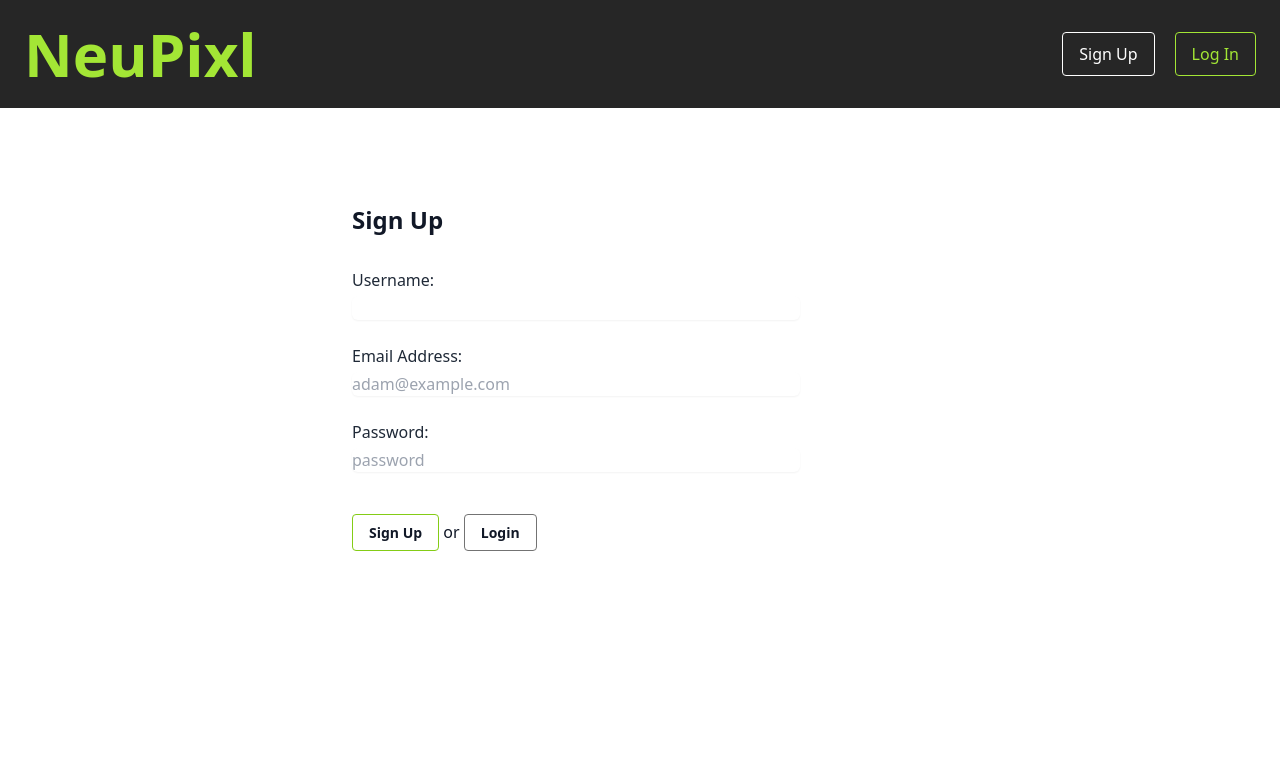
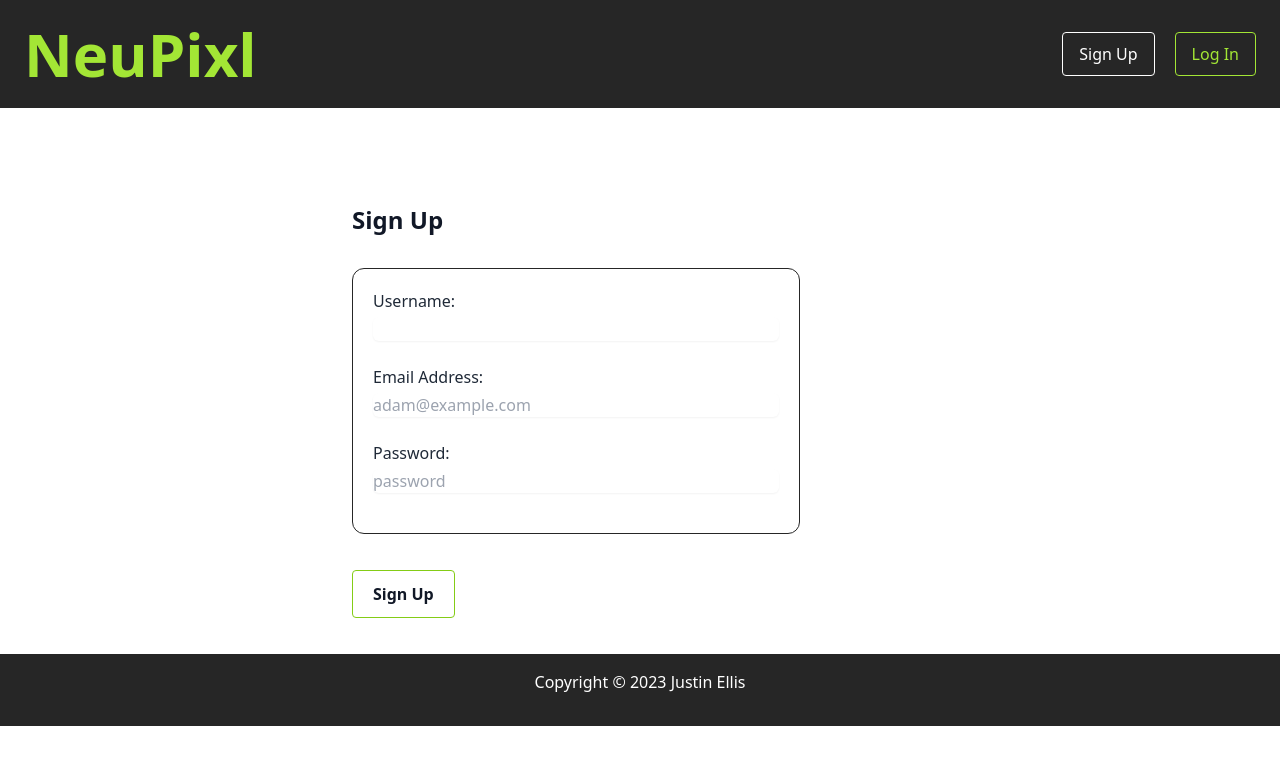
Before and after one commit to jdellis490/mephoto, a React (Create React App) app in the folder client/: page /signup in a window 1280 px wide. Shown: the top 764 px of the page. Built offline with nearby package versions, Linux system fonts and the light colour scheme.

Commit message:
Added Footer and edit login/signup pages

```diff
--- a/client/src/App.js
+++ b/client/src/App.js
@@ -46,6 +46,7 @@ function App() {
           <Route path="/signup" element={<Signup />} />
           <Route path="/login" element={<Login />} />
         </Routes>
+        <Footer />
       </BrowserRouter>
     </ApolloProvider>
   );
--- a/client/src/components/Footer.js
+++ b/client/src/components/Footer.js
@@ -0,0 +1,13 @@
+import React from 'react'
+
+const Footer = () => {
+  return (
+    <footer className="flex items-center justify-between flex-wrap bg-neutral-800 p-4">
+      <div className=" container text-center text-white mb-4">
+          <h4>Copyright &copy; 2023 Justin Ellis</h4>
+      </div>
+    </footer>
+  )
+}
+
+export default Footer
--- a/client/src/pages/Login.js
+++ b/client/src/pages/Login.js
@@ -39,7 +39,7 @@ const Login = (props) => {
       <div className="max-w-xl mx-auto py-12 md:max-w-4x1">
         <div className="py-12">
           <h2 className="text-2xl font-bold">Log In</h2>
-          <div className="mt-8 max-w-md">
+          <div className="mt-8 px-5 py-5 pb-10 max-w-md border border-neutral-800 rounded-xl">
             <div className="grid grid-cols-1 gap-6">
               <label className="block">
                 <span className="text-gray-800">Username:</span>
@@ -59,13 +59,9 @@ const Login = (props) => {
             </div>
           </div>
         </div>
-        <p className="inline block text-sm font-bold px-4 py-2 border rounded border-lime-500 hover:bg-lime-500 hover:text-white">
+        <p className="inline block text-md font-bold px-5 py-3 border rounded border-lime-500 hover:bg-lime-500 hover:text-white">
           Login
         </p>
-        {' '}or{' '}
-        <Link to="/signup"><p className="inline block text-sm font-bold px-4 py-2 border rounded border-neutral-500 hover:bg-neutral-500 hover:text-white">
-          Sign Up
-        </p></Link>
       </div>
     </div>
     )
--- a/client/src/pages/Signup.js
+++ b/client/src/pages/Signup.js
@@ -35,10 +35,10 @@ const Signup = () => {
 
   return (
     <div className="antialiased text-gray-900 px-6">
-      <div className="max-w-xl mx-auto py-12 md:max-w-4x1">
+      <div className="max-w-xl mx-auto py-12 md:max-w-4x1 ">
         <div className="py-12">
           <h2 className="text-2xl font-bold">Sign Up</h2>
-          <div className="mt-8 max-w-md">
+          <div className="mt-8 px-5 py-5 pb-10 max-w-md border border-neutral-800 rounded-xl">
             <div className="grid grid-cols-1 gap-6">
               <label className="block">
                 <span className="text-gray-800">Username:</span>
@@ -66,13 +66,9 @@ const Signup = () => {
             </div>
           </div>
         </div>
-        <p className="inline block text-sm font-bold px-4 py-2 border rounded border-lime-500 hover:bg-lime-500 hover:text-white">
+        <p className="inline block mr-3 text-md font-bold px-5 py-3 border rounded border-lime-500 hover:bg-lime-500 hover:text-white">
           Sign Up
         </p>
-        {' '}or{' '}
-        <Link to="/login"><p className="inline block text-sm font-bold px-4 py-2 border rounded border-neutral-500 hover:bg-neutral-500 hover:text-white">
-          Login
-        </p></Link>
       </div>
     </div>
   );
```
